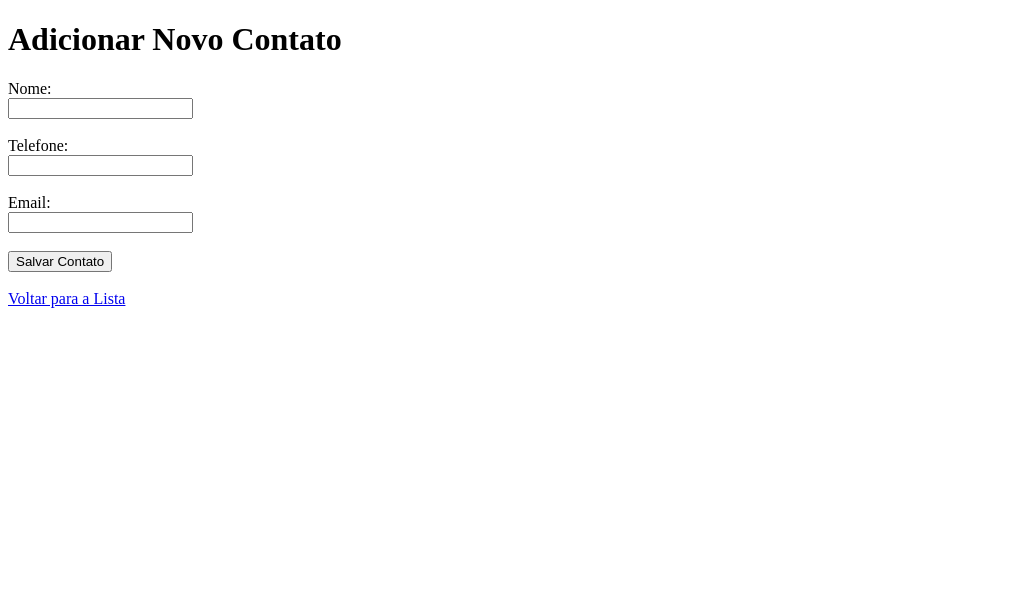
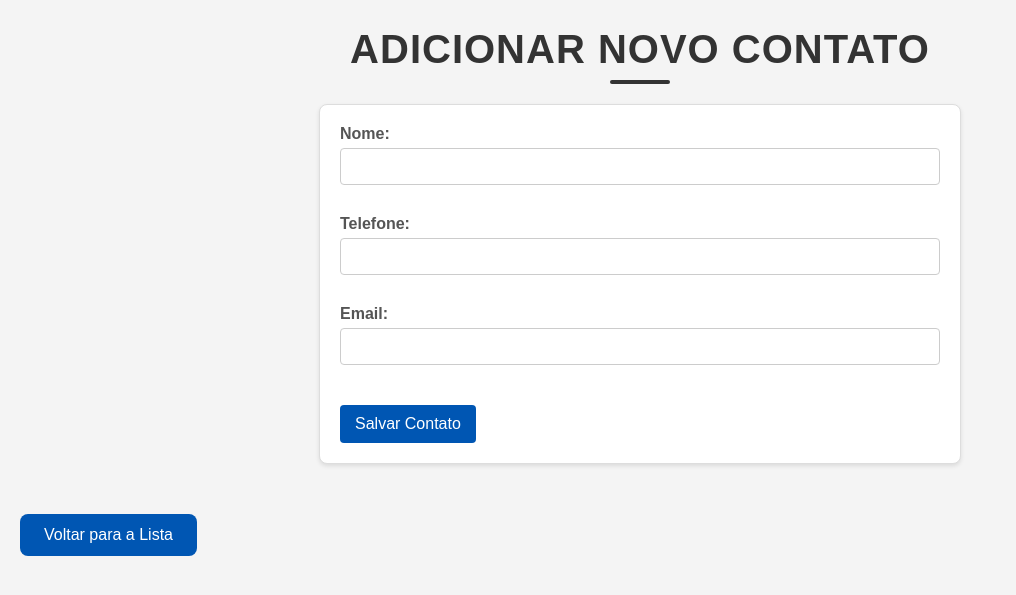
Before and after one commit to JoaoVictorRodriguess/agendaTelefonica, a PHP site: page /AgendaTelefonica/adicionarContato.php in a window 1280 px wide. Shown: the top 595 px of the page, without its empty margins (0-1016 px from the left). Run offline with PHP 8.4, Linux system fonts and the light colour scheme.

Commit message:
ProjetoConcluido

```diff
--- a/FrontEnd/adicionarContato.php
+++ b/FrontEnd/adicionarContato.php
@@ -49,6 +49,8 @@
 <head>
     <meta charset="UTF-8">
     <meta name="viewport" content="width=device-width, initial-scale=1.0">
+    <link rel="stylesheet" href="assets/css/style.css">
+    <script src="assets/js/script.js"></script>
     <title>Adicionar Contato</title>
 </head>
 <body>
@@ -57,18 +59,20 @@
         <p style="color:red;"><?php echo htmlspecialchars($mensagem_ero); ?></p>
         <?php endif; ?>
     <form action="adicionarContato.php" method="POST">
-        <label for="nome">Nome: </label><br>
-        <input type="text" id="nome" name="nome" required><br><br>
+        <label for="nome">Nome: </label>
+        <input type="text" id="nome" name="nome" required>
 
-        <label for="telefone">Telefone: </label><br>
-        <input type="text" id="telefone" name="telefone" required><br><br>
+        <label for="telefone">Telefone: </label>
+        <input type="text" id="telefone" value="" oninput="this.value = formatarTelefone(this.value)" maxlength="25" name="telefone" required>
 
-        <label for="email">Email: </label><br>
-        <input type="email" id="email" name="email" required><br><br>
+        <label for="email">Email: </label>
+        <input type="email" id="email" name="email" required>
 
         <button type="submit">Salvar Contato</button>
     </form>
-    <br>
-    <a href="listaContato.php">Voltar para a Lista</a>
+    <div class="button_add">
+        <a href="listaContato.php">Voltar para a Lista</a>
+    </div><!--button_add-->
+    <script src="assets/js/script.js"></script>
 </body>
 </html>
--- /dev/null
+++ b/FrontEnd/assets/css/style.css
@@ -0,0 +1,146 @@
+body {
+    font-family: Arial, sans-serif;
+    background-color: #f4f4f4;
+    margin: 20px;
+    padding: 0;
+}
+
+h1 {
+    color: #333;
+    text-align: center;
+}
+
+h1 {
+  font-family: sans-serif;
+  font-size: 2.5rem;
+  color: #333;
+  text-align: center;
+  margin-top: 30p;
+  margin-bottom: 20px;
+  letter-spacing: 1px;
+  text-transform: uppercase;
+  font-weight: bold;
+  position: relative;
+}
+
+h1::after {
+  content: "";
+  display: block;
+  width: 60px;
+  height: 4px;
+  background-color: #333;
+  margin: 8px auto 0;
+  border-radius: 2px;
+}
+
+form {
+    max-width: 600px;
+    margin: 20px auto;
+    padding: 20px;
+    background-color: #fff;
+    border: 1px solid #ddd;
+    border-radius: 8px;
+    box-shadow: 0 2px 4px rgba(0,0,0,0.1);
+}
+
+label {
+    display: block;
+    margin-bottom: 5px;
+    font-weight: bold;
+    color: #555;
+}
+
+input[type="text"],
+input[type="email"] {
+    width: 100%;
+    padding: 10px;
+    margin-bottom: 30px;
+    border: 1px solid #ccc;
+    border-radius: 4px;
+    box-sizing: border-box; /* Garante que padding não afeta a largura total */
+}
+
+button[type="submit"] {
+    background-color: #0056b3;
+    margin-top: 10px;
+    color: white;
+    padding: 10px 15px;
+    border: none;
+    border-radius: 4px;
+    cursor: pointer;
+    font-size: 16px;
+}
+
+button[type="submit"]:hover {
+    background-color: #00408d;
+}
+
+table {
+    border-collapse: collapse;
+    width: 100%;
+}
+
+th, td {
+    border: 1px solid #ddd;
+    padding: 12px;
+    text-align: left;
+}
+
+th {
+    background-color: #0056b3;
+    color: white;
+    font-weight: bold;
+}
+
+tr:nth-child(even) {
+    background-color: #f9f9f9;
+}
+
+tr:hover {
+    background-color: #f1f1f1;
+}
+
+.btn-editar {
+  background-color: #0056b3;
+  color: white;
+  padding: 6px 12px;
+  border-radius: 4px;
+  text-decoration: none;
+  font-size: 14px;
+  margin-right: 5px;
+  display: inline-block;
+  transition: background-color 0.3s;
+}
+.btn-editar:hover {
+  background-color: #00408d;
+}
+
+/* Botão Excluir */
+.btn-excluir {
+  background-color: #ff4d4f;
+  color: white;
+  padding: 6px 12px;
+  border-radius: 4px;
+  text-decoration: none;
+  font-size: 14px;
+  display: inline-block;
+  transition: background-color 0.3s;
+}
+.btn-excluir:hover {
+  background-color: #d9363e;
+}
+
+.button_add a{
+    background-color: #0056b3;
+    color: white;
+    padding: 12px 24px;
+    border: none;
+    border-radius: 8px;
+    cursor: pointer;
+    font-size: 16px;
+    text-decoration: none;
+    display: inline-block;
+    transition: background-color 0.3s;
+    margin-top: 30px;
+    margin-bottom: 20px;
+}
--- /dev/null
+++ b/FrontEnd/assets/js/script.js
@@ -0,0 +1,32 @@
+function formatarTelefone(valor) {
+    let numeros = valor.replace(/\D/g, ''); //só numeros
+
+    if (numeros.length > 11) numeros = numeros.substring(0, 11);
+
+    let telefone = numeros;
+
+    if (numeros.length > 2) {
+        telefone = '(' + numeros.substring(0, 2) + ')' + numeros.substring(2);
+    } else if (numeros.length > 0) {
+        telefone = '(' + numeros;
+    }
+
+    if (numeros.length > 7) {
+        telefone = '(' + numeros.substring(0,2) + ')' + numeros.substring(2,7) + '-' + numeros.substring(7);
+    }
+
+    return telefone;
+}
+
+document.addEventListener('DOMContentLoaded', function() {
+    const linksExcluir = document.querySelectorAll('a[href^="excluirContato.php"]');
+
+    linksExcluir.forEach(link => {
+        link.addEventListener('click', function(event) {
+            const confirmacao = confirm('Tem certeza que deseja excluir este contato?');
+            if (!confirmacao) {
+                event.preventDefault(); // Impede que o link seja seguido se o usuário clicar em "Cancelar"
+            }
+        });
+    });
+});
```
Also changed, not shown: FrontEnd/editarContato.php (+12 -9 lines), FrontEnd/indexs.html (deleted, +0 -11 lines), FrontEnd/listaContato.php (+8 -5 lines).
